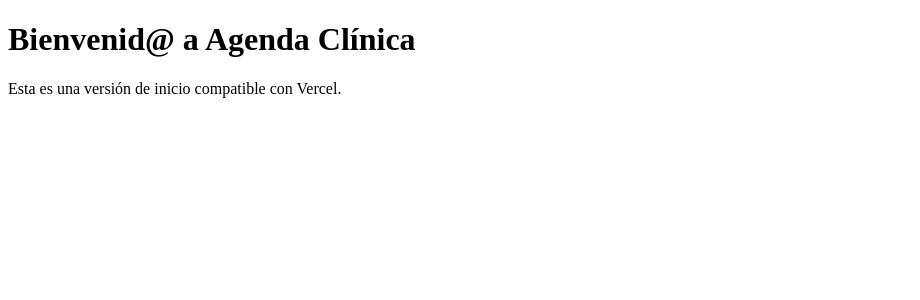
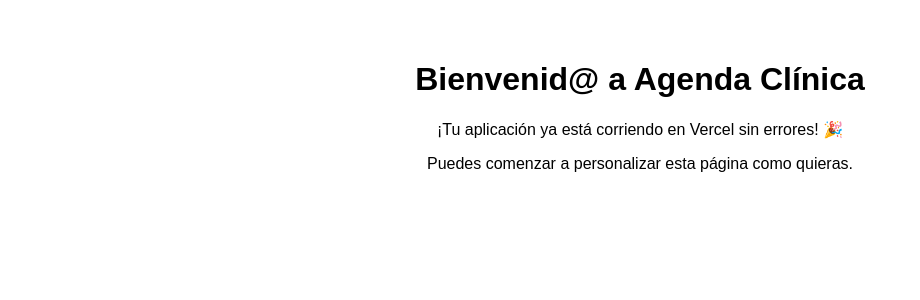
Before and after one commit to cata7777/agendaCLINICA, a Next.js app: page /pages in a window 1280 px wide. Shown: the top 300 px of the page, without its empty margins (0-920 px from the left). Built offline with nearby package versions, Linux system fonts and the light colour scheme.

Commit message:
Update index.tsx

```diff
--- a/pages/pages/index.tsx
+++ b/pages/pages/index.tsx
@@ -1,8 +1,9 @@
 export default function Index() {
   return (
-    <div>
+    <div style={{ padding: "2rem", textAlign: "center", fontFamily: "sans-serif" }}>
       <h1>Bienvenid@ a Agenda Clínica</h1>
-      <p>Esta es una versión de inicio compatible con Vercel.</p>
+      <p>¡Tu aplicación ya está corriendo en Vercel sin errores! 🎉</p>
+      <p>Puedes comenzar a personalizar esta página como quieras.</p>
     </div>
   );
 }
```
